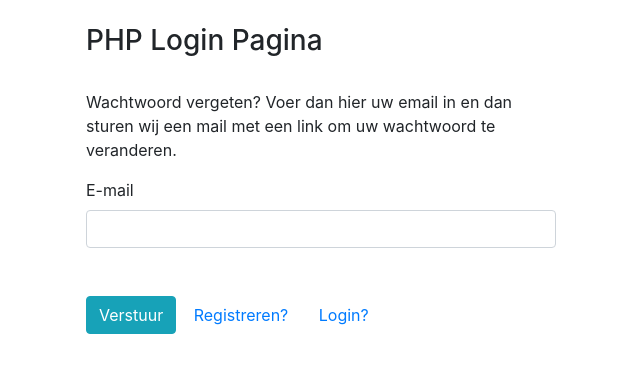
After one commit to Delta90062/project1, a PHP site: page /lostpsw.php in a window 1280 px wide. The commit adds this page. Shown: the top 373 px of the page, without its empty margins (319-959 px from the left). Run offline with PHP 8.4, Linux system fonts and the light colour scheme.

Commit message:
voorbereidingen

```diff
--- a/header.php
+++ b/header.php
@@ -22,7 +22,7 @@
 
 <div class="bs-example">
     <nav class="navbar navbar-expand-md navbar-dark bg-dark">
-        <a href="#" class="navbar-brand">Flowerpower</a>
+        <a href="#" class="navbar-brand">Rent a Car</a>
         <button type="button" class="navbar-toggler" data-toggle="collapse" data-target="#navbarCollapse">
             <span class="navbar-toggler-icon"></span>
         </button>
@@ -30,8 +30,6 @@
         <div class="collapse navbar-collapse" id="navbarCollapse">
             <div class="navbar-nav">
                 <a href="index.php" class="nav-item nav-link active">Home</a>
-                <a href="#" class="nav-item nav-link">About</a>
-                <a href="#" class="nav-item nav-link">Products</a>
             </div>
             <form class="form-inline ml-auto">
                 <div class="navbar-nav">
@@ -47,6 +45,7 @@
                     }else{
                         // if the user is not logged in echo the login page link inside the nav
                         echo '<a href="login.php" class="nav-item nav-link">Login</a>';
+                        echo '<a href="signup.php" class="nav-item nav-link">Registeren</a>';
                     }
                     ?>
                 </div>
--- a/index.php
+++ b/index.php
@@ -25,7 +25,7 @@
     </div>
 
     <div class="products mt-2">
-        <h4 class="text-center">Products</h4>
+        <h4 class="text-center">Home</h4>
         <div class="container">
             <div class="row">
                 <div class="col">
--- /dev/null
+++ b/lostpsw.php
@@ -0,0 +1,42 @@
+<?php
+//lost-password.php
+session_start();
+include "database.php";
+
+?>
+
+<!DOCTYPE html>
+<html lang="en">
+<head>
+    <meta charset="UTF-8">
+    <meta name="viewport" content="width=device-width, initial-scale=1.0">
+    <title>Vergeten-Wachtwoord Pagina</title>
+
+    <!-- CSS only -->
+    <link rel="stylesheet" href="https://stackpath.bootstrapcdn.com/bootstrap/4.5.2/css/bootstrap.min.css" integrity="sha384-JcKb8q3iqJ61gNV9KGb8thSsNjpSL0n8PARn9HuZOnIxN0hoP+VmmDGMN5t9UJ0Z" crossorigin="anonymous">
+
+    <!-- JS, Popper.js, and jQuery -->
+    <script src="https://code.jquery.com/jquery-3.5.1.slim.min.js" integrity="sha384-DfXdz2htPH0lsSSs5nCTpuj/zy4C+OGpamoFVy38MVBnE+IbbVYUew+OrCXaRkfj" crossorigin="anonymous"></script>
+    <script src="https://cdn.jsdelivr.net/npm/popper.js@1.16.1/dist/umd/popper.min.js" integrity="sha384-9/reFTGAW83EW2RDu2S0VKaIzap3H66lZH81PoYlFhbGU+6BZp6G7niu735Sk7lN" crossorigin="anonymous"></script>
+    <script src="https://stackpath.bootstrapcdn.com/bootstrap/4.5.2/js/bootstrap.min.js" integrity="sha384-B4gt1jrGC7Jh4AgTPSdUtOBvfO8shuf57BaghqFfPlYxofvL8/KUEfYiJOMMV+rV" crossorigin="anonymous"></script>
+</head>
+<body>
+    <br>
+    <div class="container" style="width: 500px;">
+        <h3>PHP Login Pagina</h3><br>
+        <form action="" method="post">
+
+            <p>Wachtwoord vergeten? Voer dan hier uw email in en dan sturen wij een mail met een link om uw wachtwoord te veranderen.</p>
+
+            <label for="E-mail">E-mail</label>
+            <input type="text" name="email" class="form-control">
+            <br>
+
+            <br>
+            <input type="submit" name="verstuur" class="btn btn-info" value="Verstuur">
+            <button type="button" class="btn btn-link"><a href="signup.php">Registreren?</a></button>
+            <button type="button" class="btn btn-link"><a href="login.php">Login?</a></button>
+        </form>
+    </div>
+</body>
+</html>
```
